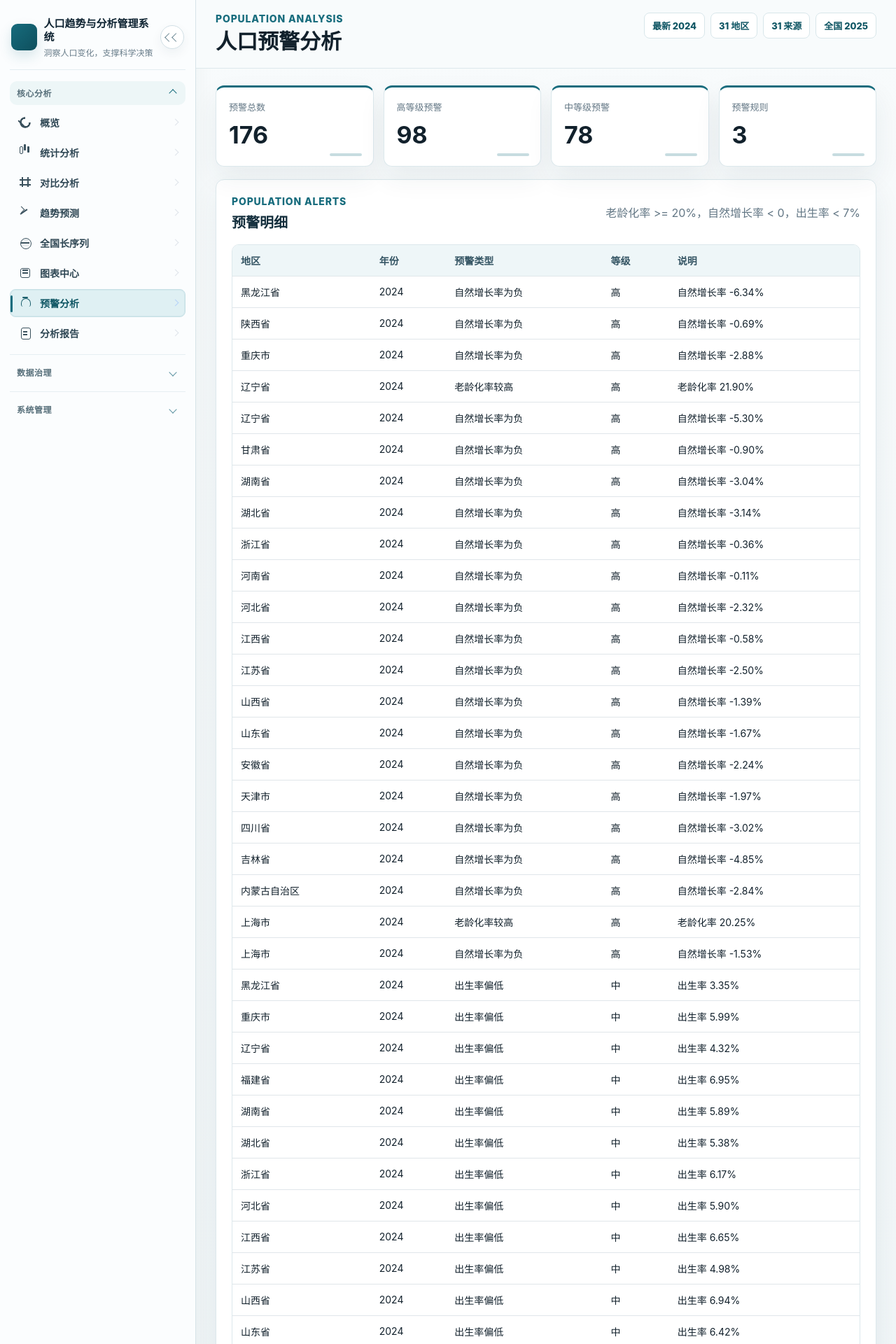
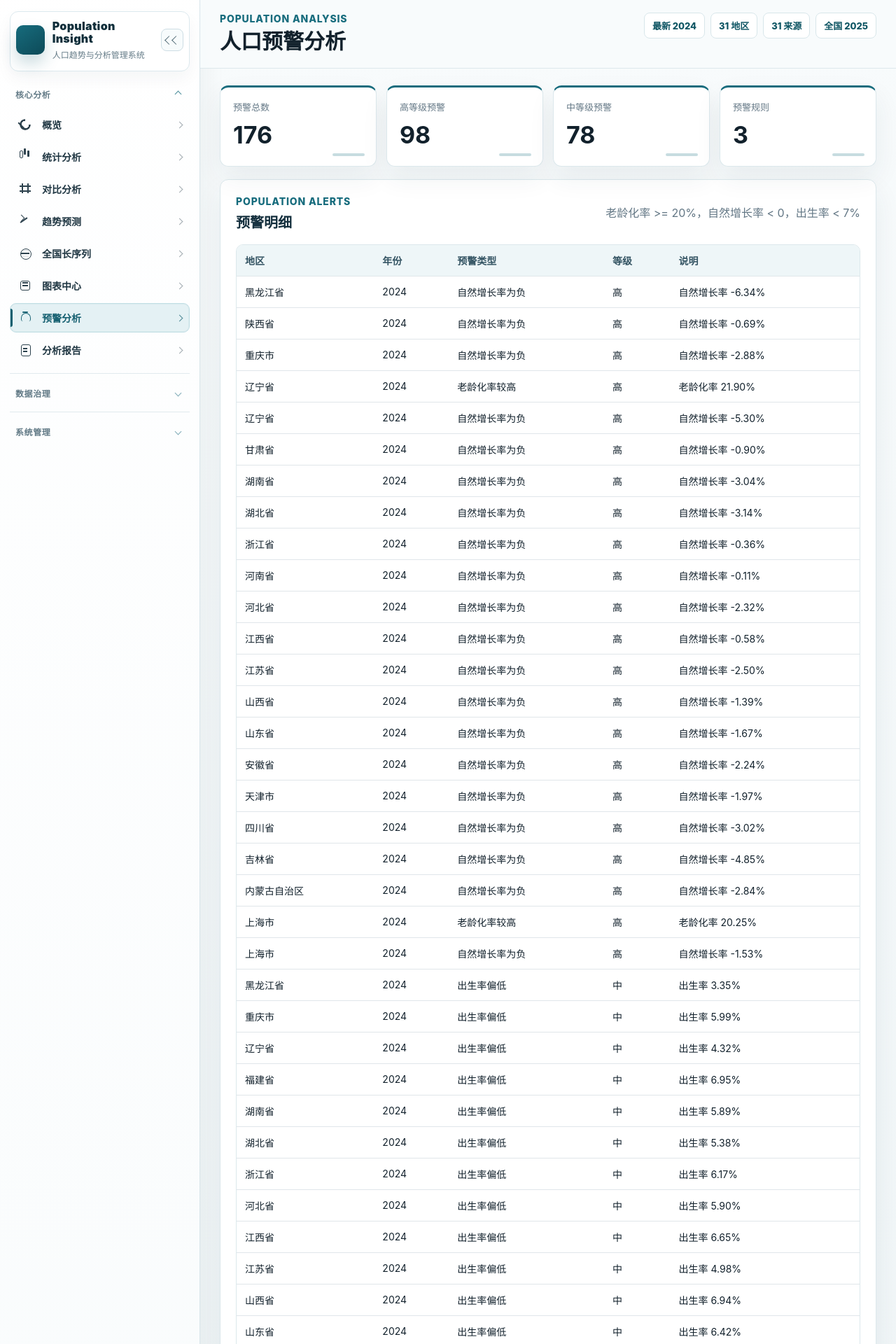
Before and after one commit to FanTuani/Population-Insight, a Flask app: page /alerts in a window 1280 px wide. Shown: the top 1920 px of the page at 70% size. Run offline with Flask 3, Linux system fonts and the light colour scheme; a user stored in the database is signed in; data comes from the database, SQL or seed files in the repository.

Commit message:
Redesign sidebar navigation professionally

```diff
--- a/static/css/app.css
+++ b/static/css/app.css
@@ -1473,3 +1473,331 @@ body.sidebar-collapsed .sidebar-footer {
     border: 0;
     background: transparent;
 }
+
+/* Professional sidebar v2 */
+:root {
+    --sidebar-width: 286px;
+    --sidebar-collapsed-width: 78px;
+    --sidebar-bg: #f8fbfc;
+    --sidebar-panel: #ffffff;
+    --sidebar-line: #d8e5ea;
+    --sidebar-text: #203743;
+    --sidebar-muted: #647b87;
+    --sidebar-accent: #145f70;
+    --sidebar-accent-soft: #e4f1f4;
+}
+
+.shell {
+    grid-template-columns: var(--sidebar-width) minmax(0, 1fr);
+}
+
+body.sidebar-collapsed .shell.app-shell {
+    grid-template-columns: var(--sidebar-collapsed-width) minmax(0, 1fr);
+}
+
+.sidebar {
+    padding: 16px 14px;
+    gap: 14px;
+    background:
+        linear-gradient(180deg, rgba(255,255,255,0.96), rgba(248,251,252,0.98)),
+        var(--sidebar-bg);
+    border-right: 1px solid var(--sidebar-line);
+    box-shadow: 10px 0 30px rgba(18, 44, 56, 0.045);
+}
+
+.sidebar-top {
+    min-height: 76px;
+    padding: 10px 8px 14px;
+    align-items: center;
+    border: 1px solid #dce9ee;
+    border-radius: 12px;
+    background: var(--sidebar-panel);
+    box-shadow: 0 10px 22px rgba(20, 47, 61, 0.045);
+}
+
+.brand-block {
+    min-width: 0;
+    gap: 11px;
+    padding: 0;
+}
+
+.sidebar-mark {
+    width: 42px;
+    height: 42px;
+    border-radius: 10px;
+    background: linear-gradient(145deg, #176c7d 0%, #0d4a58 100%);
+    box-shadow: 0 12px 22px rgba(20, 95, 112, 0.22);
+}
+
+.brand-mark-icon {
+    width: 24px;
+    height: 24px;
+}
+
+.brand-copy-wrap {
+    min-width: 0;
+}
+
+.brand-copy-wrap h1,
+.brand-block h1 {
+    max-width: none;
+    font-size: 16px;
+    line-height: 1.1;
+    letter-spacing: 0.02em;
+    color: #0f2e3a;
+    font-weight: 900;
+}
+
+.brand-copy-wrap p {
+    max-width: none;
+    margin-top: 7px;
+    color: var(--sidebar-muted);
+    font-size: 12px;
+    line-height: 1.35;
+}
+
+.sidebar-collapse {
+    width: 32px;
+    height: 32px;
+    border-radius: 8px;
+    border-color: #cddde4;
+    color: #536d78;
+    background: #f7fbfc;
+    box-shadow: none;
+}
+
+.sidebar-collapse:hover {
+    background: #eef6f8;
+    color: var(--sidebar-accent);
+}
+
+.sidebar-scroll {
+    padding: 2px 0;
+}
+
+.nav {
+    gap: 12px;
+}
+
+.nav-group {
+    gap: 6px;
+    padding: 0;
+    border: 0;
+}
+
+.nav-group + .nav-group {
+    padding-top: 12px;
+    border-top: 1px solid #e1eaee;
+}
+
+.nav-group-toggle {
+    min-height: 30px;
+    padding: 0 8px;
+    border-radius: 7px;
+}
+
+.nav-group.is-open .nav-group-toggle {
+    background: transparent;
+    box-shadow: none;
+}
+
+.nav-section {
+    color: #627a86;
+    font-size: 12px;
+    font-weight: 800;
+    letter-spacing: 0.05em;
+}
+
+.nav-group-arrow {
+    width: 7px;
+    height: 7px;
+    border-width: 1.5px;
+    opacity: 0.78;
+}
+
+.nav-group-panel {
+    gap: 4px;
+}
+
+.nav-link {
+    grid-template-columns: 22px minmax(0, 1fr) 8px;
+    min-height: 42px;
+    padding: 0 10px 0 12px;
+    gap: 11px;
+    border-radius: 9px;
+    border: 1px solid transparent;
+    color: var(--sidebar-text);
+    font-size: 14px;
+    font-weight: 700;
+}
+
+.nav-link:hover {
+    background: #eef6f8;
+    color: #0e4f5d;
+}
+
+.nav-link.active {
+    background: var(--sidebar-accent-soft);
+    color: var(--sidebar-accent);
+    border-color: #bfdde4;
+    box-shadow: inset 0 0 0 1px rgba(20, 95, 112, 0.04);
+}
+
+.nav-link.active::before {
+    left: 0;
+    top: 7px;
+    width: 3px;
+    height: 26px;
+    border-radius: 0 3px 3px 0;
+    background: var(--sidebar-accent);
+}
+
+.nav-icon {
+    width: 18px;
+    height: 18px;
+}
+
+.nav-label {
+    white-space: nowrap;
+    overflow: hidden;
+    text-overflow: ellipsis;
+}
+
+.nav-arrow {
+    opacity: 0.42;
+    border-color: currentColor;
+}
+
+.nav-link.active .nav-arrow {
+    opacity: 0.72;
+    border-color: currentColor;
+}
+
+.sidebar-footer {
+    grid-template-columns: 40px minmax(0, 1fr);
+    gap: 10px;
+    margin-top: auto;
+    padding: 12px;
+    border: 1px solid #dce8ec;
+    border-radius: 12px;
+    background: #ffffff;
+    box-shadow: 0 8px 18px rgba(20, 47, 61, 0.04);
+}
+
+.user-avatar {
+    width: 38px;
+    height: 38px;
+    background: #e5f2f5;
+    color: #0f5664;
+}
+
+.user-avatar span {
+    position: relative;
+    z-index: 1;
+    color: #0f5664;
+    font-weight: 900;
+}
+
+.user-avatar::before,
+.user-avatar::after {
+    display: none;
+}
+
+.user-meta {
+    min-width: 0;
+}
+
+.role-badge {
+    color: #5f7682;
+    background: #f1f7f8;
+    border: 1px solid #d9e8ed;
+}
+
+.logout-link {
+    grid-column: 2;
+    color: #607984;
+}
+
+.logout-link:hover {
+    color: #0f5664;
+}
+
+body.sidebar-collapsed .sidebar {
+    padding: 14px 10px;
+}
+
+body.sidebar-collapsed .sidebar-top {
+    min-height: auto;
+    padding: 8px;
+    justify-content: center;
+}
+
+body.sidebar-collapsed .brand-block {
+    justify-content: center;
+}
+
+body.sidebar-collapsed .sidebar-mark {
+    width: 40px;
+    height: 40px;
+}
+
+body.sidebar-collapsed .nav {
+    gap: 8px;
+}
+
+body.sidebar-collapsed .nav-group + .nav-group {
+    padding-top: 0;
+    border-top: 0;
+}
+
+body.sidebar-collapsed .nav-group-panel {
+    gap: 8px;
+}
+
+body.sidebar-collapsed .nav-link {
+    min-height: 42px;
+    padding: 0;
+    border-radius: 10px;
+}
+
+body.sidebar-collapsed .nav-icon {
+    width: 19px;
+    height: 19px;
+}
+
+body.sidebar-collapsed .nav-link.active::before {
+    left: 50%;
+    top: auto;
+    bottom: 4px;
+    width: 20px;
+    height: 3px;
+    border-radius: 999px;
+    transform: translateX(-50%);
+}
+
+body.sidebar-collapsed .sidebar-footer {
+    display: grid;
+    place-items: center;
+    padding: 8px;
+    border-radius: 12px;
+    border: 1px solid #dce8ec;
+    background: #ffffff;
+}
+
+body.sidebar-collapsed .user-avatar {
+    width: 38px;
+    height: 38px;
+}
+
+@media (max-width: 1180px) {
+    .shell,
+    .shell.app-shell,
+    body.sidebar-collapsed .shell.app-shell {
+        grid-template-columns: minmax(0, 1fr);
+    }
+
+    .sidebar {
+        width: min(var(--sidebar-width), 88vw);
+        padding: 16px 14px;
+    }
+}
--- a/templates/base.html
+++ b/templates/base.html
@@ -18,8 +18,8 @@
                         <span class="brand-mark-icon"></span>
                     </div>
                     <div class="brand-copy-wrap">
-                        <h1>人口趋势与分析管理系统</h1>
-                        <p>洞察人口变化，支撑科学决策</p>
+                        <h1>Population Insight</h1>
+                        <p>人口趋势与分析管理系统</p>
                     </div>
                 </div>
                 <button class="sidebar-collapse" type="button" data-sidebar-collapse aria-label="收起侧边栏"></button>
@@ -39,22 +39,22 @@
                         <div class="nav-group-panel" data-nav-group-panel>
                             <a href="{{ url_for('dashboard_view') }}" class="nav-link {% if request.path == '/' %}active{% endif %}" title="概览">
                                 <span class="nav-icon icon-dashboard"></span>
-                                <span class="nav-label">  概览</span>
+                                <span class="nav-label">概览</span>
                                 <i class="nav-arrow"></i>
                             </a>
                             <a href="{{ url_for('statistics_view') }}" class="nav-link {% if request.path == '/statistics' %}active{% endif %}" title="统计分析">
                                 <span class="nav-icon icon-chart"></span>
-                                <span class="nav-label">  统计分析</span>
+                                <span class="nav-label">统计分析</span>
                                 <i class="nav-arrow"></i>
                             </a>
                             <a href="{{ url_for('comparison_view') }}" class="nav-link {% if request.path == '/comparison' %}active{% endif %}" title="对比分析">
                                 <span class="nav-icon icon-compare"></span>
-                                <span class="nav-label">  对比分析</span>
+                                <span class="nav-label">对比分析</span>
                                 <i class="nav-arrow"></i>
                             </a>
                             <a href="{{ url_for('prediction_view') }}" class="nav-link {% if request.path == '/prediction' %}active{% endif %}" title="趋势预测">
                                 <span class="nav-icon icon-trend"></span>
-                                <span class="nav-label">  趋势预测</span>
+                                <span class="nav-label">趋势预测</span>
                                 <i class="nav-arrow"></i>
                             </a>
                             <a href="{{ url_for('national_series_view') }}" class="nav-link {% if request.path == '/national-series' %}active{% endif %}" title="全国长序列">
```
